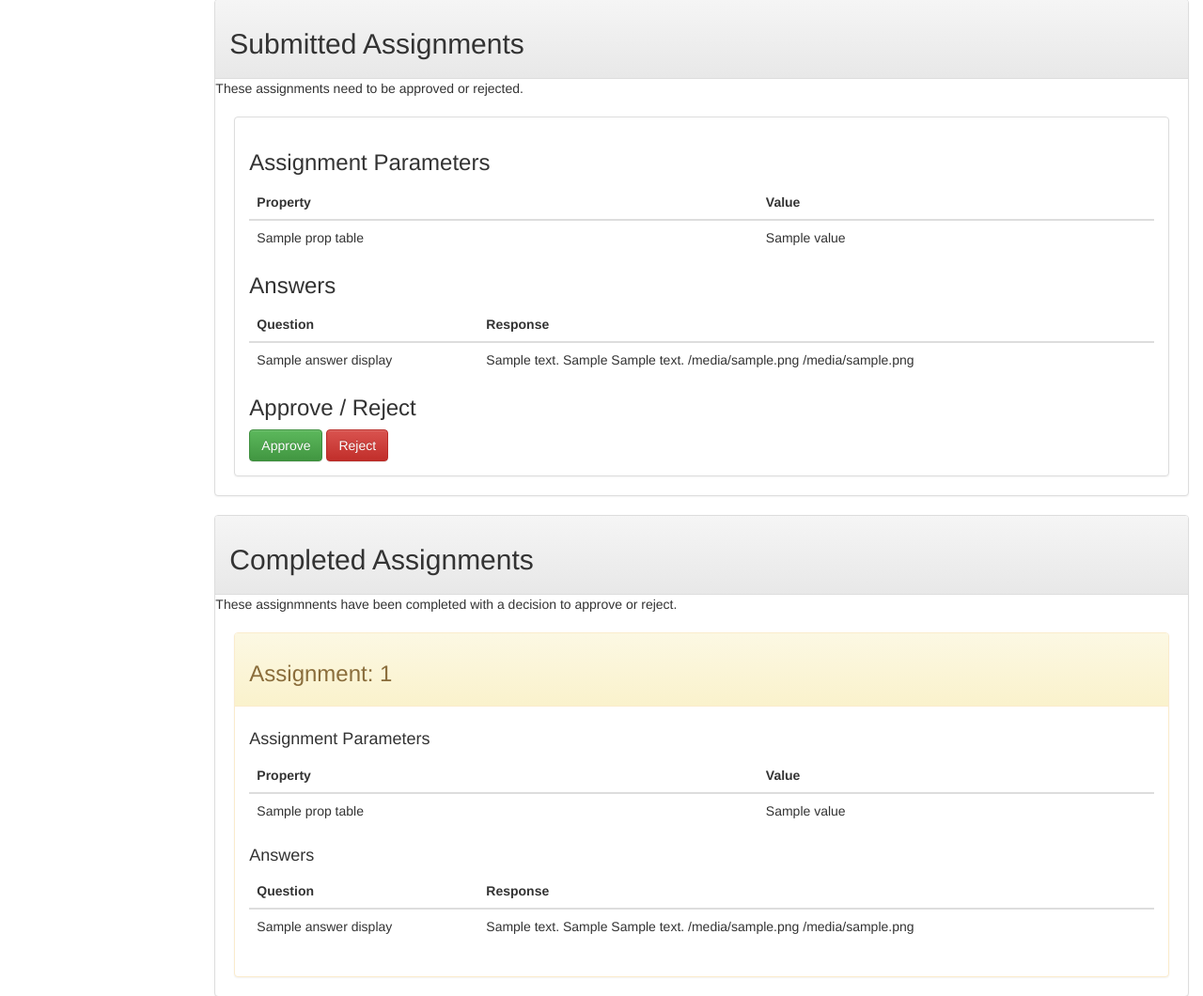
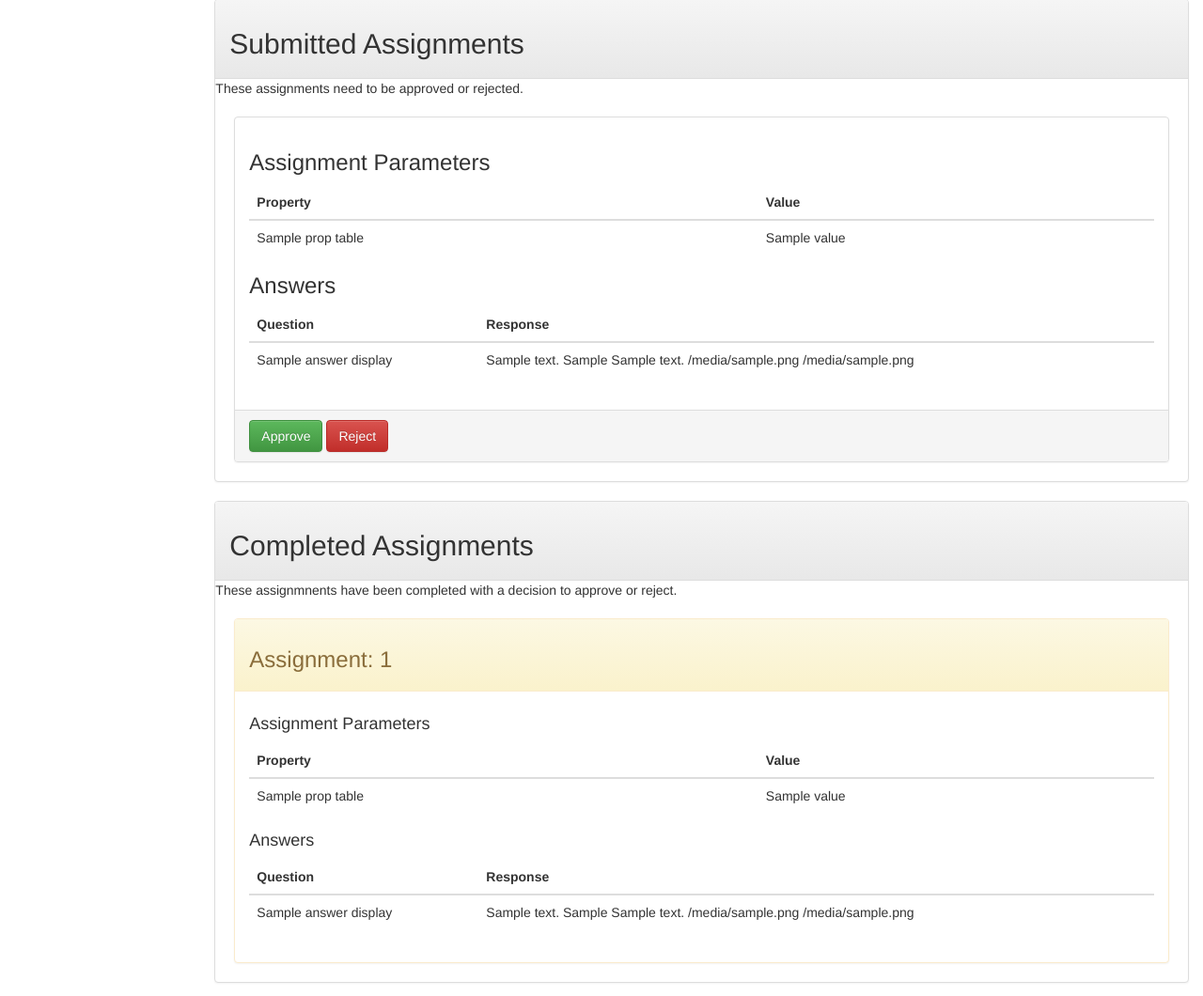
Before and after one commit to callendorph/mturkemu, a Django app: template mturkemu/mturk/templates/requester/task_info.html in a window 1280 px wide. Shown: the part 675-1735 px from the top of the page at 94% size. Run offline with Django 3.2, Linux system fonts and the light colour scheme; the template is opened without the code that fills it: most values are stand-ins (such as "Sample title", 1, 10 or a date in 2020); some libraries are stand-ins or nearby versions.

Commit message:
Refactored the submitted assignment panel so that the approve/reject buttons are in the panel footer

```diff
--- a/mturkemu/mturk/templates/requester/submitted_assignments.html
+++ b/mturkemu/mturk/templates/requester/submitted_assignments.html
@@ -26,13 +26,16 @@
         {% include "comps/property_table.html" with props=assignment.prop_table %}
         <h3> Answers </h3>
         {% include "comps/qformanswer_table.html" with answers=assignment.get_answer_display %}
-      <h3> Approve / Reject </h3>
+
+      </div>
+      <div class="panel-footer">
         <a class="btn btn-success" href="/requester/tasks/{{task.id}}/assign/{{assignment.id}}/approve/">
           Approve
         </a>
         <a class="btn btn-danger" href="/requester/tasks/{{task.id}}/assign/{{assignment.id}}/reject/">
           Reject
         </a>
+
       </div>
     </div>
     {% empty %}
```
Lines whose indentation alone changed are shown as unchanged.
